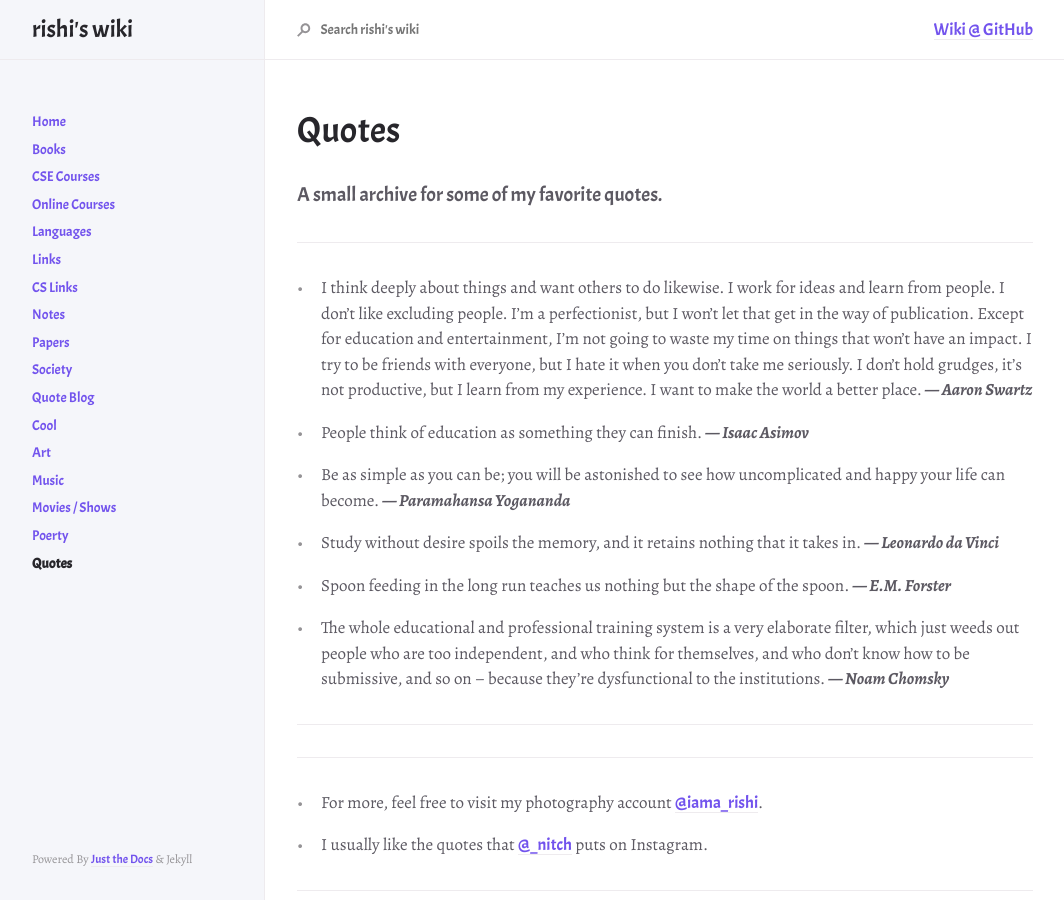
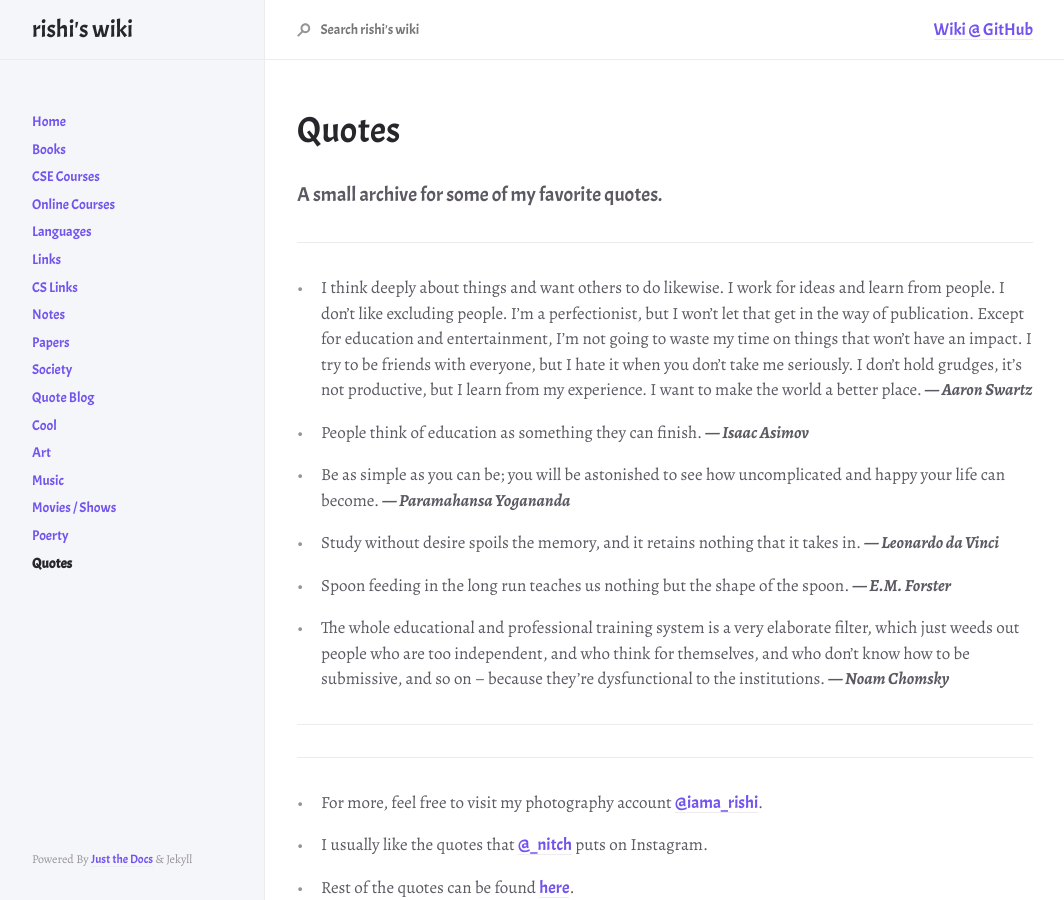
Before and after one commit to r8w/r8w, a Jekyll site: the page built from docs/quotes.md, in a window 1280 px wide. Shown: the whole page, without its empty margins (107-1171 px from the left). Built offline with Jekyll 4.4.1, drawn with Linux system fonts in a browser that asks for light colours; nearby versions of some CDN libraries.

Commit message:
add quotes

```diff
--- a/docs/quotes.md
+++ b/docs/quotes.md
@@ -32,4 +32,6 @@ A small archive for some of my favorite quotes.
 
 - I usually like the quotes that <a href="https://instagram.com/_nitch">@_nitch</a> puts on Instagram.
 
+- Rest of the quotes can be found [here](https://r8w.github.io/notes/2021/05/31/quotes.html).
+
 ---
```
